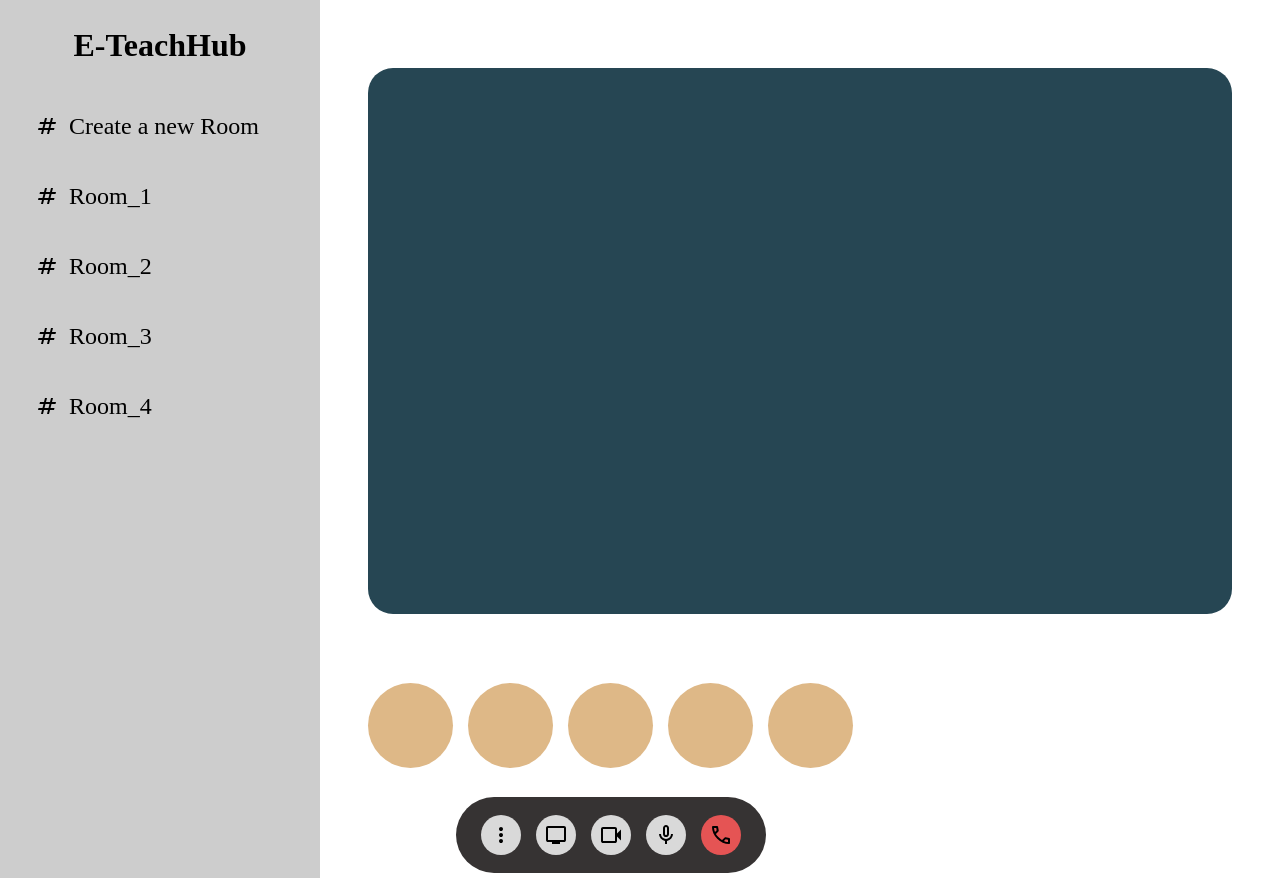
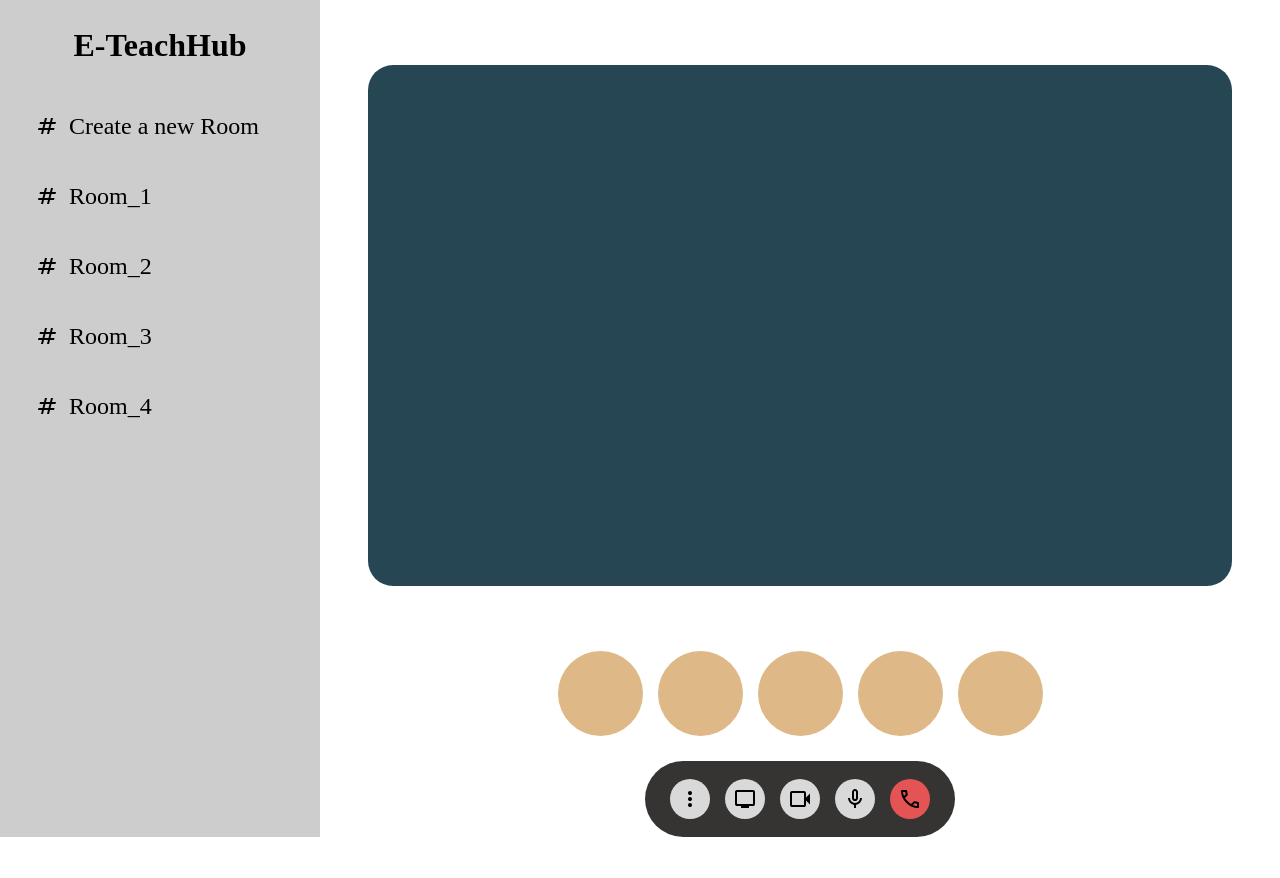
Before and after one commit to l3alisidahmed/Prototype-Of-Call-Meeting, a React (Vite) app in the folder client/: page / in a window 1280 px wide. After the commit the page ends 837 px from the top, so only its background shows below. Built offline with nearby package versions, Linux system fonts and the light colour scheme; no server answers; a web font is replaced by a local one.

Commit message:
add some logique

```diff
--- a/client/package.json
+++ b/client/package.json
@@ -10,6 +10,7 @@
     "preview": "vite preview"
   },
   "dependencies": {
+    "js-cookie": "^3.0.5",
     "react": "^18.2.0",
     "react-dom": "^18.2.0",
     "react-webcam": "^7.2.0"
--- a/client/src/App.css
+++ b/client/src/App.css
@@ -32,6 +32,14 @@
    justify-items: center;
 }
 
+.btm .left {
+   display: flex;
+   flex-direction: column;
+   justify-content: center;
+   align-items: center;
+   gap: 25px;
+}
+
 .right {
    width: 350px;
    height: 100%;
--- a/client/src/App.jsx
+++ b/client/src/App.jsx
@@ -4,10 +4,10 @@ import Presentation from './Components/Presentation'
 import User from './Components/User'
 import CallOption from './Components/CallOption'
 import Webcam from 'react-webcam'
+import { useState } from 'react'
 
 function App() {
-
-  const on = true;
+  const [turnOn,setTurnOn] = useState(false)
 
   return (
     <>
@@ -15,7 +15,7 @@ function App() {
         <SidBar />
         <div className='Content'>
           <Presentation />
-          <div className='bottom'>
+          <div className={turnOn ? 'bottom' : 'btm'}>
             <div className='left'>
               <div className='Profiles'>
                 <User />
@@ -25,10 +25,10 @@ function App() {
                 <User />
               </div>
               <div>
-                <CallOption />
+                <CallOption turnOn={turnOn} setTurnOn={setTurnOn}/>
               </div>
             </div>
-            {on ? <Webcam style={{width: '49%', borderRadius: '25px'}} /> : <div className='right'></div>}
+            {JSON.parse(localStorage.getItem("on")) && <Webcam style={{width: '40%', borderRadius: '25px'}} />}
           </div>
         </div>
       </div>
--- a/client/src/Components/CallOption.jsx
+++ b/client/src/Components/CallOption.jsx
@@ -1,3 +1,4 @@
+/* eslint-disable react/prop-types */
 import './CallOption.css';
 import Icons from './Icons';
 import mic from '../assets/mic.svg';
@@ -7,12 +8,12 @@ import EndCall from '../assets/EndCall.svg';
 import videocam from '../assets/videocam.svg';
 import videoCamOff from '../assets/videocam_off.svg';
 import moreOption from '../assets/moreOption.svg';
-import { useState } from 'react';
+import { useEffect, useState } from 'react';
 
-function CallOption() {
+function CallOption({turnOn , setTurnOn}) {
+
     const [micIcon, setMicIcon] = useState("");
     const [camIcon, setCamIcon] = useState("");
-
 
     const micClicked = () => {
         if (micIcon == mic) {
@@ -25,10 +26,23 @@ function CallOption() {
     const camClicked = () => {
         if (camIcon == videocam) {
             setCamIcon(videoCamOff);
+            setTurnOn(false)
         } else {
             setCamIcon(videocam);
+            setTurnOn(true)
         }
     }
+
+    useEffect(()=>{
+        if (turnOn) {
+            localStorage.setItem("on" , "false")
+        } else {
+            localStorage.setItem("on" , "true")
+        }
+
+
+    } , [turnOn])
+
     return (
         <>
             <div className="IconCard">
```
Also changed, not shown: 1 other file (tests, documents, lock files or other folders).
